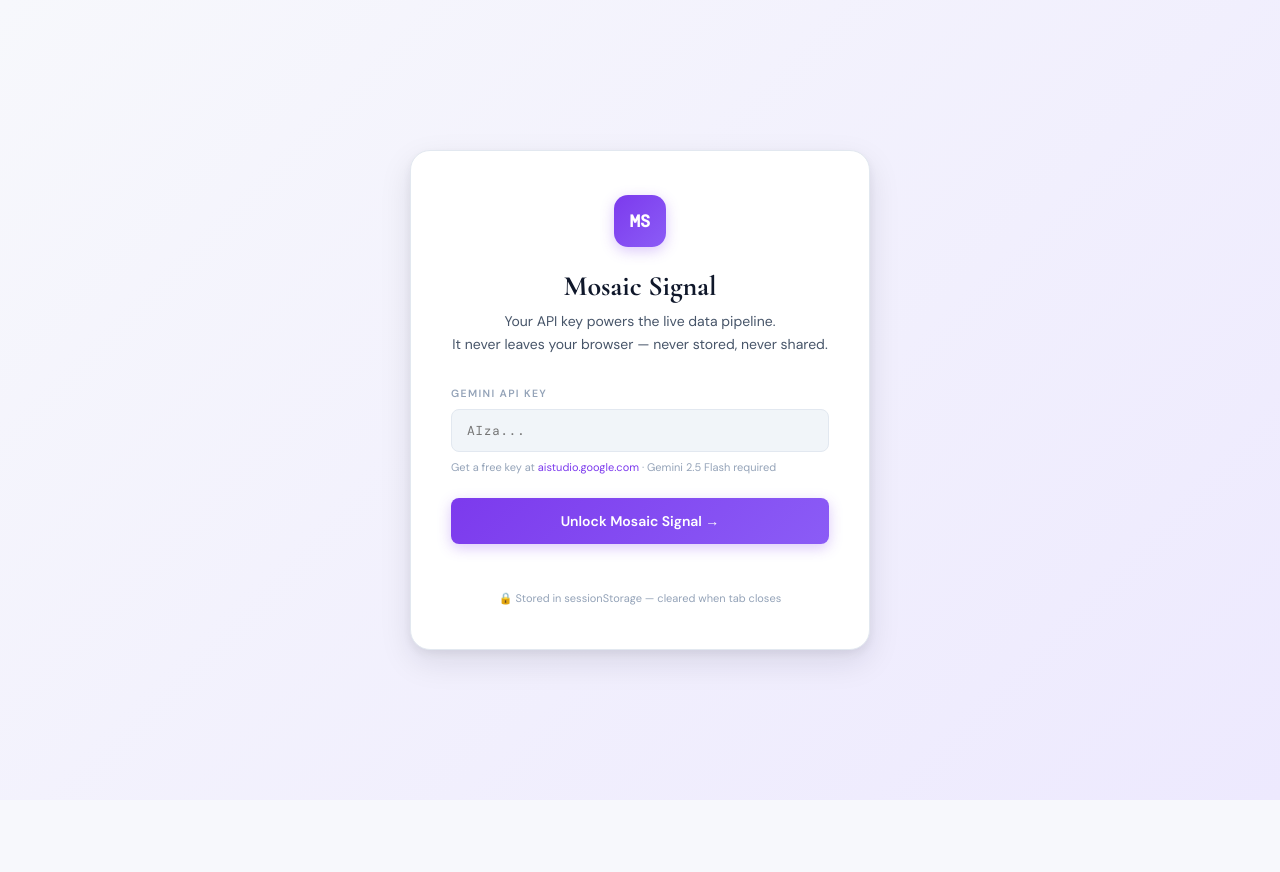
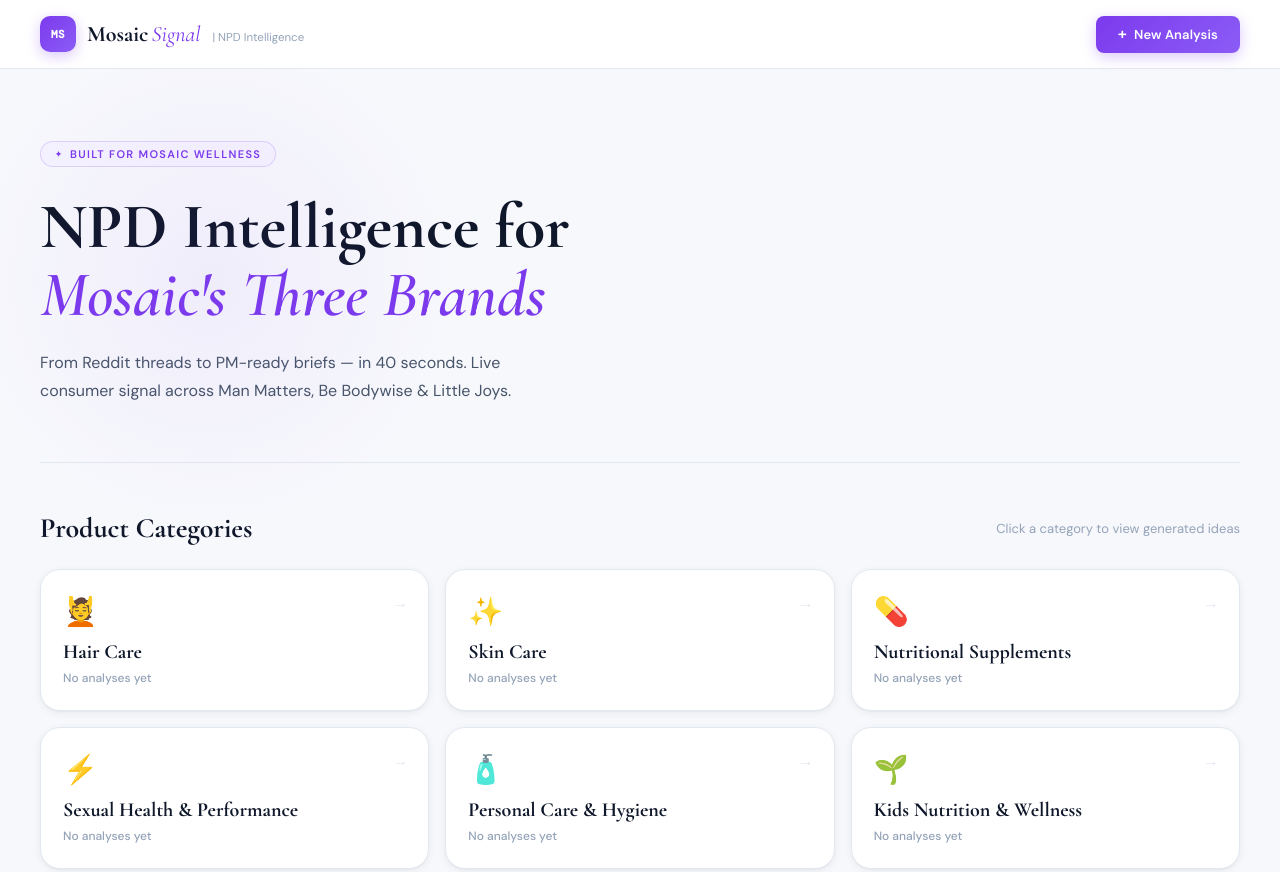
Before and after one commit to kushtalesara/mosaic-signal, a plain HTML site: page index.html in a window 1280 px wide. Shown: the top 872 px of the page. Before the commit the page ends 800 px from the top, so only its background shows below. Drawn offline with nearby package versions, Linux system fonts and the light colour scheme.

Commit message:
index.html

```diff
--- a/index.html
+++ b/index.html
@@ -670,65 +670,6 @@
 }
 
 /* ══════════════════════════════════════════════════════
-   API KEY GATE
-══════════════════════════════════════════════════════ */
-#key-gate{
-  position:fixed;inset:0;z-index:9999;
-  background:linear-gradient(135deg,#F7F8FC 0%,#EDE9FE 100%);
-  display:flex;align-items:center;justify-content:center;
-  padding:24px;
-}
-#key-gate.hidden{display:none}
-.gate-card{
-  background:var(--white);
-  border:1px solid var(--border);
-  border-radius:var(--r-xl);
-  box-shadow:var(--shadow-lg);
-  padding:44px 40px;
-  width:100%;max-width:460px;
-  text-align:center;
-}
-.gate-logo{
-  width:52px;height:52px;
-  background:linear-gradient(135deg,var(--violet) 0%,var(--violet-mid) 100%);
-  border-radius:14px;
-  display:flex;align-items:center;justify-content:center;
-  margin:0 auto 22px;
-  box-shadow:var(--shadow-violet);
-}
-.gate-logo span{color:#fff;font-size:17px;font-family:'DM Mono',monospace;font-weight:700}
-.gate-title{font-family:'Cormorant Garamond',serif;font-size:28px;font-weight:700;color:var(--ink);margin-bottom:7px}
-.gate-sub{font-size:14px;color:var(--body);margin-bottom:30px;line-height:1.65}
-.gate-label{display:block;text-align:left;font-size:10.5px;font-weight:700;letter-spacing:.13em;text-transform:uppercase;color:var(--muted);margin-bottom:9px}
-.gate-input{
-  width:100%;border:1.5px solid var(--border);
-  padding:12px 15px;
-  font-family:'DM Mono',monospace;font-size:13px;
-  color:var(--ink);background:var(--surface);
-  outline:none;transition:all .15s;
-  border-radius:var(--r-sm);
-  letter-spacing:.04em;
-  margin-bottom:7px;
-}
-.gate-input:focus{border-color:var(--violet);background:var(--white);box-shadow:0 0 0 3px rgba(124,58,237,.1)}
-.gate-hint{font-size:11px;color:var(--muted);text-align:left;margin-bottom:22px;line-height:1.55}
-.gate-hint a{color:var(--violet);text-decoration:none}
-.gate-hint a:hover{text-decoration:underline}
-.gate-btn{
-  width:100%;background:linear-gradient(135deg,var(--violet) 0%,var(--violet-mid) 100%);color:#fff;border:none;
-  padding:14px;font-family:'DM Sans',sans-serif;font-size:14px;font-weight:600;
-  cursor:pointer;transition:all .18s;border-radius:var(--r-sm);
-  box-shadow:var(--shadow-violet);
-}
-.gate-btn:hover{background:linear-gradient(135deg,var(--violet-dark) 0%,var(--violet) 100%);transform:translateY(-1px);box-shadow:0 6px 20px rgba(124,58,237,.4)}
-.gate-btn:disabled{opacity:.5;cursor:not-allowed;transform:none}
-.gate-error{font-size:12px;color:var(--red);margin-top:11px;min-height:18px;font-weight:500}
-.gate-session-note{
-  margin-top:18px;font-size:11px;color:var(--muted);
-  display:flex;align-items:center;justify-content:center;gap:6px;
-}
-
-/* ══════════════════════════════════════════════════════
    RESPONSIVE BREAKPOINTS
 ══════════════════════════════════════════════════════ */
 /* Tablet: 2 columns */
@@ -766,23 +707,6 @@
 </style>
 </head>
 <body>
-
-<!-- ═══════════════════════════════════════ API KEY GATE ════════════════════════════════════════ -->
-<div id="key-gate">
-  <div class="gate-card">
-    <div class="gate-logo"><span>MS</span></div>
-    <div class="gate-title">Mosaic Signal</div>
-    <div class="gate-sub">Your API key powers the live data pipeline.<br>It never leaves your browser — never stored, never shared.</div>
-    <label class="gate-label" for="gate-key-input">Gemini API Key</label>
-    <input class="gate-input" id="gate-key-input" type="password" placeholder="AIza..." autocomplete="off" spellcheck="false"/>
-    <div class="gate-hint">
-      Get a free key at <a href="https://aistudio.google.com/app/apikey" target="_blank">aistudio.google.com</a> · Gemini 2.5 Flash required
-    </div>
-    <button class="gate-btn" id="gate-btn" onclick="submitKey()">Unlock Mosaic Signal →</button>
-    <div class="gate-error" id="gate-error"></div>
-    <div class="gate-session-note">🔒 Stored in sessionStorage — cleared when tab closes</div>
-  </div>
-</div>
 
 <!-- ═══════════════════════════════════════ HOME PAGE ═══════════════════════════════════════ -->
 <div id="page-home" class="page active">
@@ -972,7 +896,7 @@
 // ══════════════════════════════════════════════════════
 // CONFIG
 // ══════════════════════════════════════════════════════
-const GEMINI_KEY = () => sessionStorage.getItem('pmind_key') || '';
+const GEMINI_KEY = () => 'AIzaSyBPjilhtynjJb6DyQCwj9azGJl58ZOwHDk';
 const GEMINI_URL_PRIMARY  = 'https://generativelanguage.googleapis.com/v1beta/models/gemini-2.5-flash:generateContent';
 const GEMINI_URL_FALLBACK = 'https://generativelanguage.googleapis.com/v1beta/models/gemini-2.0-flash:generateContent';
 const STORAGE_KEY = 'productmind_v2';
@@ -1766,41 +1690,10 @@
 }
 
 // ══════════════════════════════════════════════════════
-// API KEY GATE
-// ══════════════════════════════════════════════════════
-function submitKey() {
-  const input = document.getElementById('gate-key-input');
-  const errEl = document.getElementById('gate-error');
-  const btn   = document.getElementById('gate-btn');
-  const key   = input.value.trim();
-
-  if (!key.startsWith('AIza') || key.length < 35) {
-    errEl.textContent = 'Keys must start with "AIza" and be at least 35 characters.';
-    input.focus();
-    return;
-  }
-
-  errEl.textContent = '';
-  sessionStorage.setItem('pmind_key', key);
-  document.getElementById('key-gate').classList.add('hidden');
+// INIT
+// ══════════════════════════════════════════════════════
+(function init() {
   renderHome();
-}
-
-// Allow Enter key in the input
-document.getElementById('gate-key-input').addEventListener('keydown', e => {
-  if (e.key === 'Enter') submitKey();
-});
-
-// ══════════════════════════════════════════════════════
-// INIT
-// ══════════════════════════════════════════════════════
-(function init() {
-  const saved = sessionStorage.getItem('pmind_key');
-  if (saved) {
-    document.getElementById('key-gate').classList.add('hidden');
-    renderHome();
-  }
-  // else: gate stays visible, renderHome called after key entry
 })();
 </script>
 </body>
```
